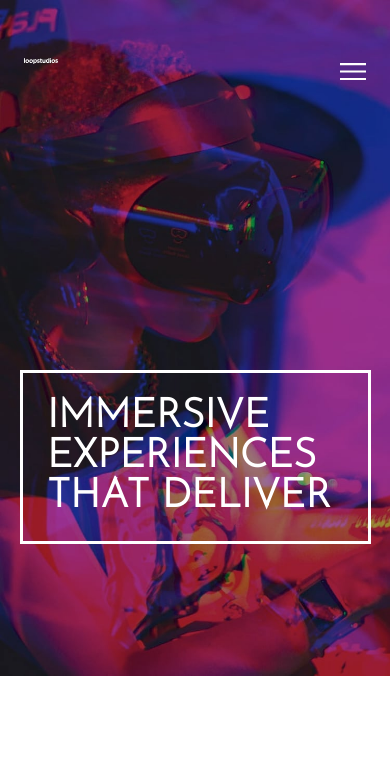
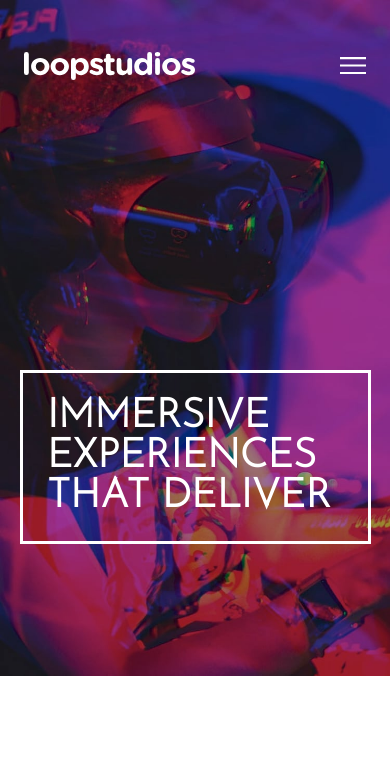
Before and after one commit to mroungou/loopstudios-landing-page-main, a plain HTML site: page index.html in a window 390 px wide. Shown: the top 776 px of the page. Drawn offline with Linux system fonts and the light colour scheme.

Commit message:
mobile layout fix

```diff
--- a/main.scss
+++ b/main.scss
@@ -68,7 +68,7 @@ body {
                     // display: grid;
                     // grid-template-columns: 1fr 1fr;
                     .logo {
-                        width: 20%;
+                        width: 100%;
                     }
                     #open-button {
                         padding-top: 5px;
```
Also changed, not shown: dist/css/main.css, 1 other file.
